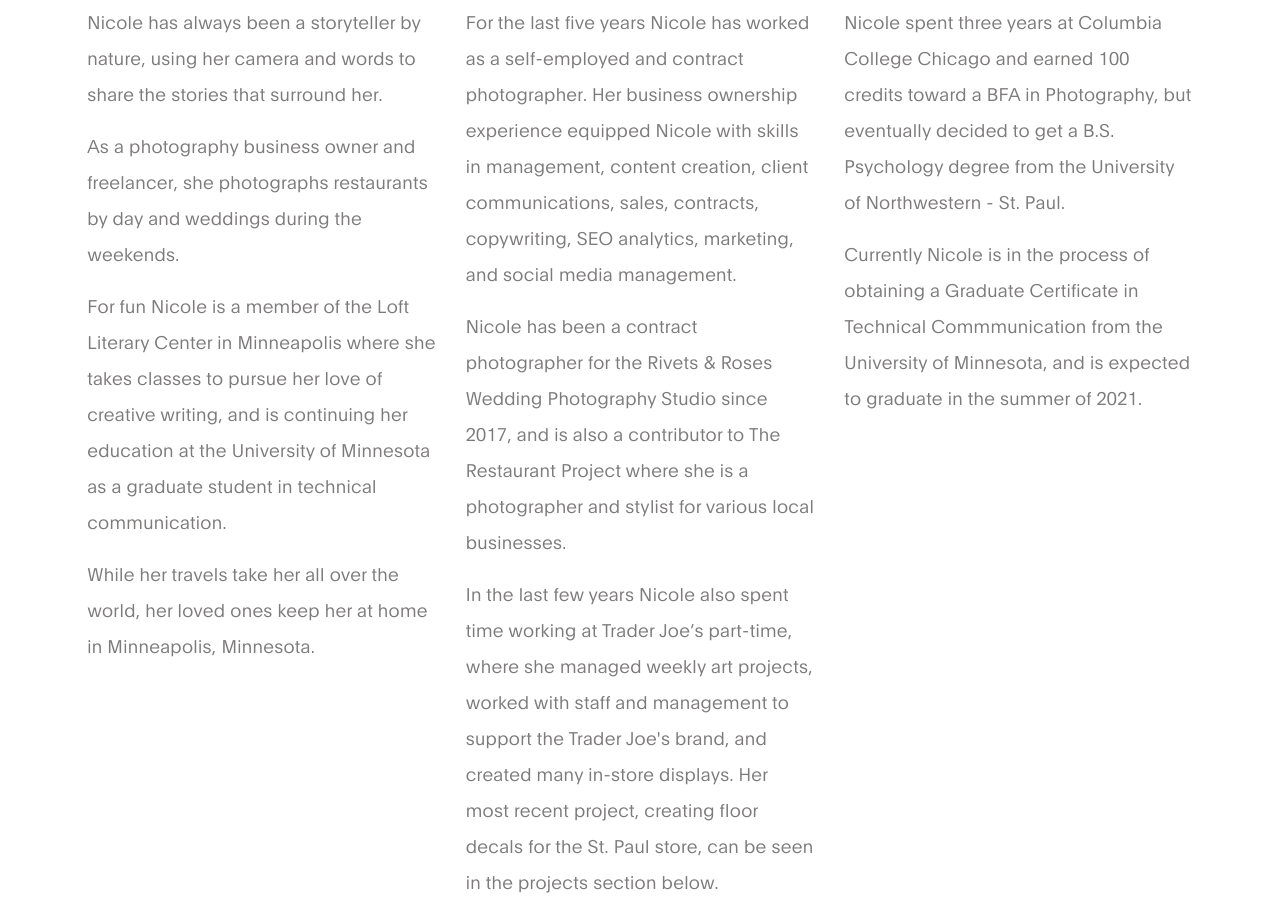
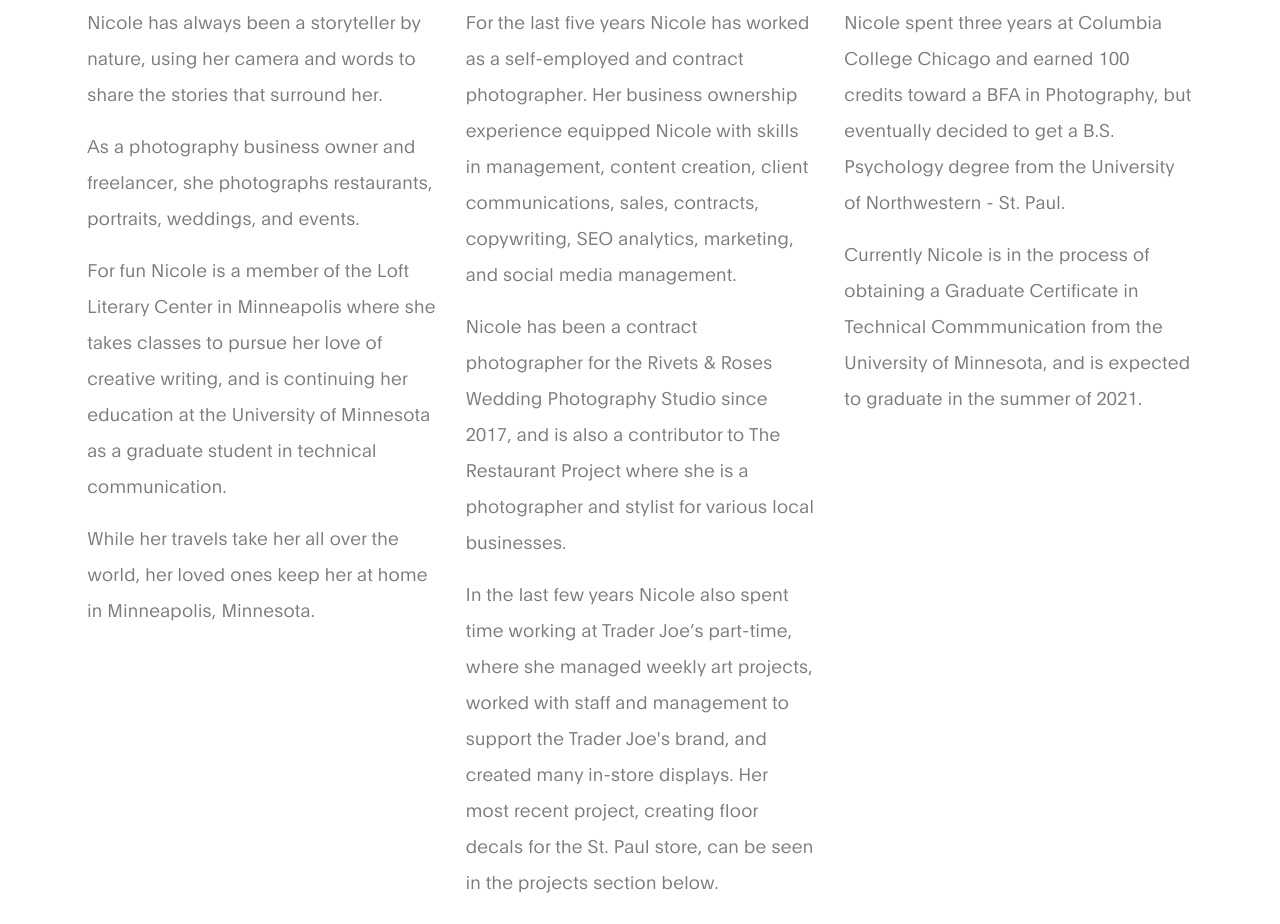
Before and after one commit to ncmccoy22/nicole_portfolio, a plain HTML site: page index.html in a window 1280 px wide. Shown: the part 835-1759 px from the top of the page. Drawn offline with Linux system fonts and the light colour scheme.

Commit message:
Update index.html

```diff
--- a/index.html
+++ b/index.html
@@ -118,7 +118,7 @@
                 <h3>Profile</h3>
                 <p>Nicole has always been a storyteller by nature, using her camera and words to share the stories that surround her.</p>
 
-<p>As a photography business owner and freelancer, she photographs restaurants by day and weddings during the weekends.</p>
+<p>As a photography business owner and freelancer, she photographs restaurants, portraits, weddings, and events. </p>
 
 <p> For fun Nicole is a member of the Loft Literary Center in Minneapolis where she takes classes to pursue her love of creative writing, and is continuing her education at the University of Minnesota as a graduate student in technical communication.</p>
 
```
